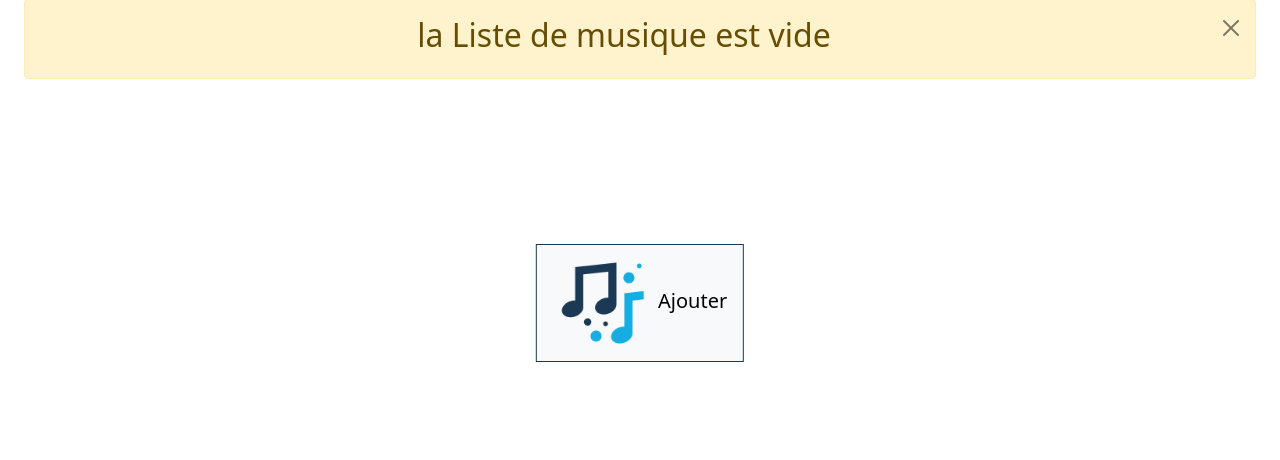
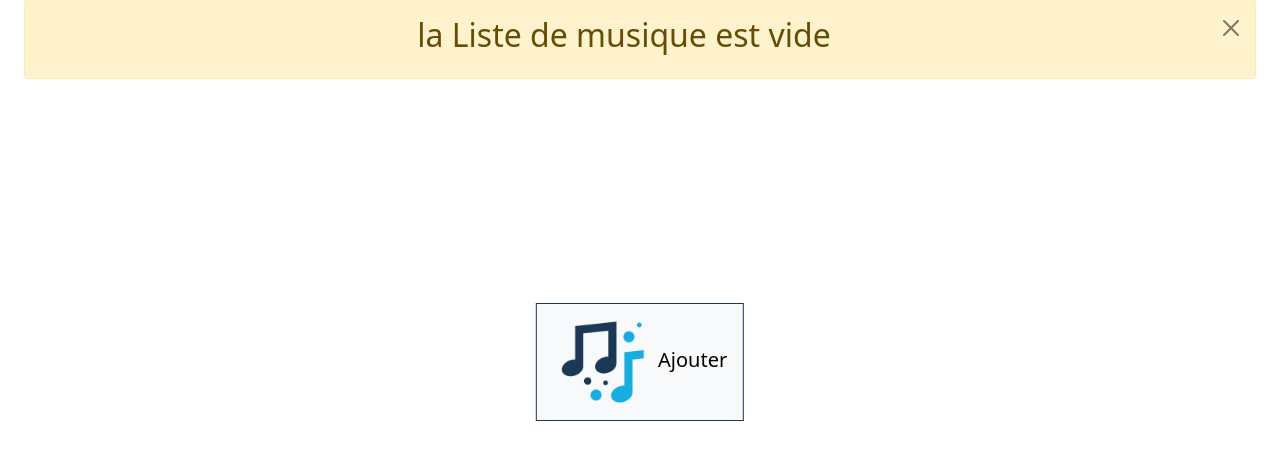
Before and after one commit to Cocci38/projet2, a PHP site: page /dashboard.php in a window 1280 px wide. Shown: the part 97-557 px from the top of the page. Run offline with PHP 8.4, Linux system fonts and the light colour scheme; data that the repository does not hold is empty; some libraries are stand-ins or nearby versions.

Commit message:
bouton ajouter

```diff
--- a/CSS/style.css
+++ b/CSS/style.css
@@ -48,3 +48,7 @@ img {
 .img-fluid {
     width: 40px;
 }
+
+@media(max-width:767px){
+
+}
--- a/add.php
+++ b/add.php
@@ -76,3 +76,4 @@ function addMusique()
 
 
 addMusique();
+}
--- a/container_dashboard_list_vide.php
+++ b/container_dashboard_list_vide.php
@@ -1,6 +1,6 @@
 <?php
 echo "<div class=\"container py-4\">
             <div class=\"d-grid gap-2 col-3\">
-            <a href=\"inserer.php\"><button type=\"button\" class=\"btn btn-light btn-lg position-absolute top-50 start-50 translate-middle border\"><img src=\"img\sound2.png\"> Ajouter</button></a>
+            <a href=\"inserer.php\"><button type=\"button\" class=\"btn btn-light btn-lg position-absolute top-50 start-50 translate-middle-x border\"><img src=\"img\sound2.png\"> Ajouter</button></a>
          </div>
       </div>";
--- a/dashboard.php
+++ b/dashboard.php
@@ -38,7 +38,7 @@
       if (isset($_POST['Etat'])) {
          switch ($_POST['Etat']) {
             case 'ADD':
-               include 'add_bis.php';
+               include 'add.php';
                echo MSG_SUCCESS_ADD_MUSIC;
                include 'container_dashboard_list.php';
                // include 'container_dashboard_list.php';
```
